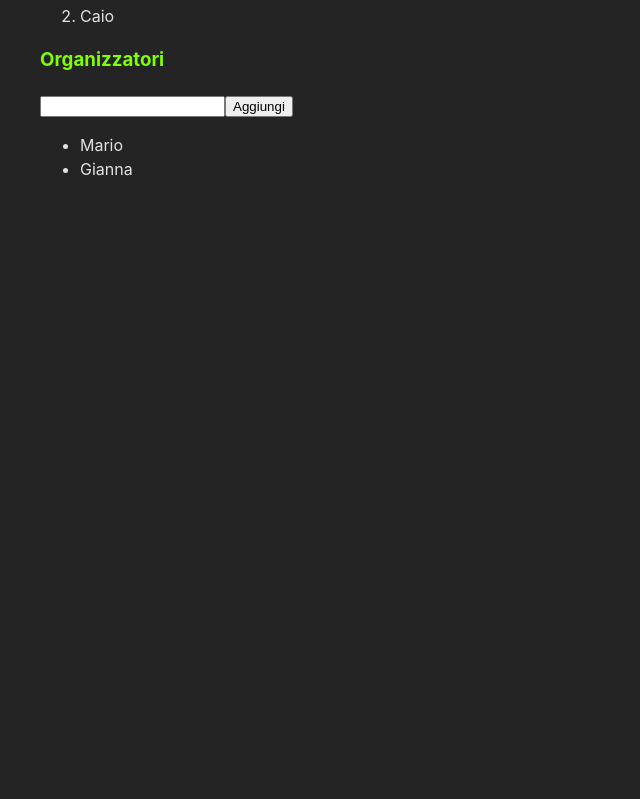
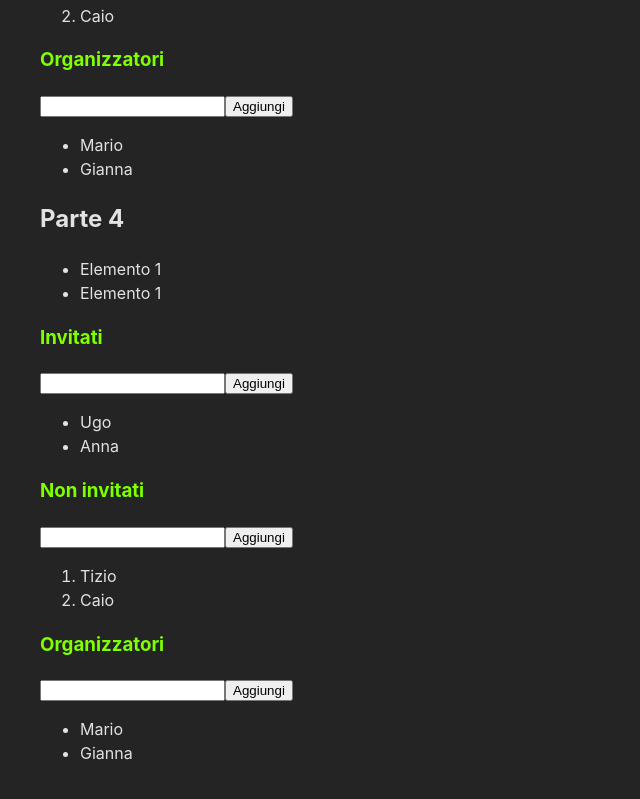
Before and after one commit to paininoa/exercise-long-weekend, a React (Vite) app: page / in a window 1280 px wide. Shown: the part 1081-1880 px from the top of the page, without its empty margins (0-640 px from the left). Before the commit the page ends 1318 px from the top, so only its background shows below. Built offline with nearby package versions, Linux system fonts and the light colour scheme.

Commit message:
Ex 4 NOT WORKING

```diff
--- a/src/App.jsx
+++ b/src/App.jsx
@@ -219,6 +219,50 @@ function App() {
           </div>
         );
       })}
+
+      <h2>Parte 4</h2>
+      <CustomList
+        type="ul"
+        list={["Elemento 1", "Elemento 1"]}
+        buttons={["click here", "click here as well"]}
+      />
+      {allLists.map((listObject, index) => {
+        return (
+          <div key={index}>
+            <h3>{listObject.title}</h3>
+
+            <div>
+              <input
+                type="text"
+                value={listObject.userValue}
+                onChange={(e) => {
+                  const finalList = [...objectArray];
+                  const finalObject = finalList[index];
+                  finalObject.userValue = e.target.value;
+                  setObjectArray(finalList);
+                }}
+              />
+              <button
+                onClick={() => {
+                  const finalList = [...objectArray];
+                  const finalObject = finalList[index];
+                  finalObject.list = [
+                    ...finalObject.list,
+                    finalObject.userValue,
+                  ];
+                  finalObject.userValue = "";
+
+                  setObjectArray(finalList);
+                }}
+              >
+                Aggiungi
+              </button>
+            </div>
+
+            <CustomList type={listObject.type} list={listObject.list} />
+          </div>
+        );
+      })}
     </>
   );
 }
--- a/src/CustomList/CustomList.jsx
+++ b/src/CustomList/CustomList.jsx
@@ -1,4 +1,4 @@
-// // THIRD TRIAL ALONE ---------------------------------------------------
+// // THIRD TRIAL ALONE -----------------------------------------------------------------------
 
 // import { useState } from "react";
 // import "./CustomList.css";
@@ -9,17 +9,36 @@
 //   return type === "ul" ? <ul>{mapedList}</ul> : <ol>{mapedList}</ol>;
 // };
 
-// ----- SECOND TRIAL COMPLETED UP TO EX 3 WITH LAURA AND ALEX ----------
-
+//PARTE 4 DELL'ESERCIZIO (ALONE)-------------------------------------------
 import { useState } from "react";
 import "./CustomList.css";
 
-export default ({ type, list }) => {
-  const mapedList = list.map((e, i) => <li key={i}>{e}</li>);
+export default ({ type, list, buttons }) => {
+  const mapedList = list.map((e, i) => {
+    return (
+      <li key={`listItem${i}`}>
+        {e}
+        {/* {buttons.map((btnElem, btnIndex) => {
+          <button key={`button${btnIndex}`}>{btnElem}</button>;
+        })} */}
+      </li>
+    );
+  });
 
-  return type === "ol" ? <ol>{mapedList}</ol> : <ul>{mapedList}</ul>;
+  return type === "ul" ? <ul>{mapedList}</ul> : <ol>{mapedList}</ol>;
+};
 
-  // ALTERNATIVE WITH IF ELSE ---------------------
+// // ----- SECOND TRIAL COMPLETED UP TO EX 3 WITH LAURA AND ALEX ------------------------------
+
+// import { useState } from "react";
+// import "./CustomList.css";
+
+// export default ({ type, list }) => {
+//   const mapedList = list.map((e, i) => <li key={i}>{e}</li>);
+
+//   return type === "ol" ? <ol>{mapedList}</ol> : <ul>{mapedList}</ul>;
+
+// ALTERNATIVE WITH IF ELSE -------------------------------------------------------------------
 // if (type === "ol") {
 //   return (
 //     <ol>
@@ -37,7 +56,7 @@ export default ({ type, list }) => {
 //     </ul>
 //   );
 // }
-};
+// };
 
 // //ESERCIZIO FATTO IN CLASSE ---------------------------------------
 
```
Lines whose indentation alone changed are shown as unchanged.
